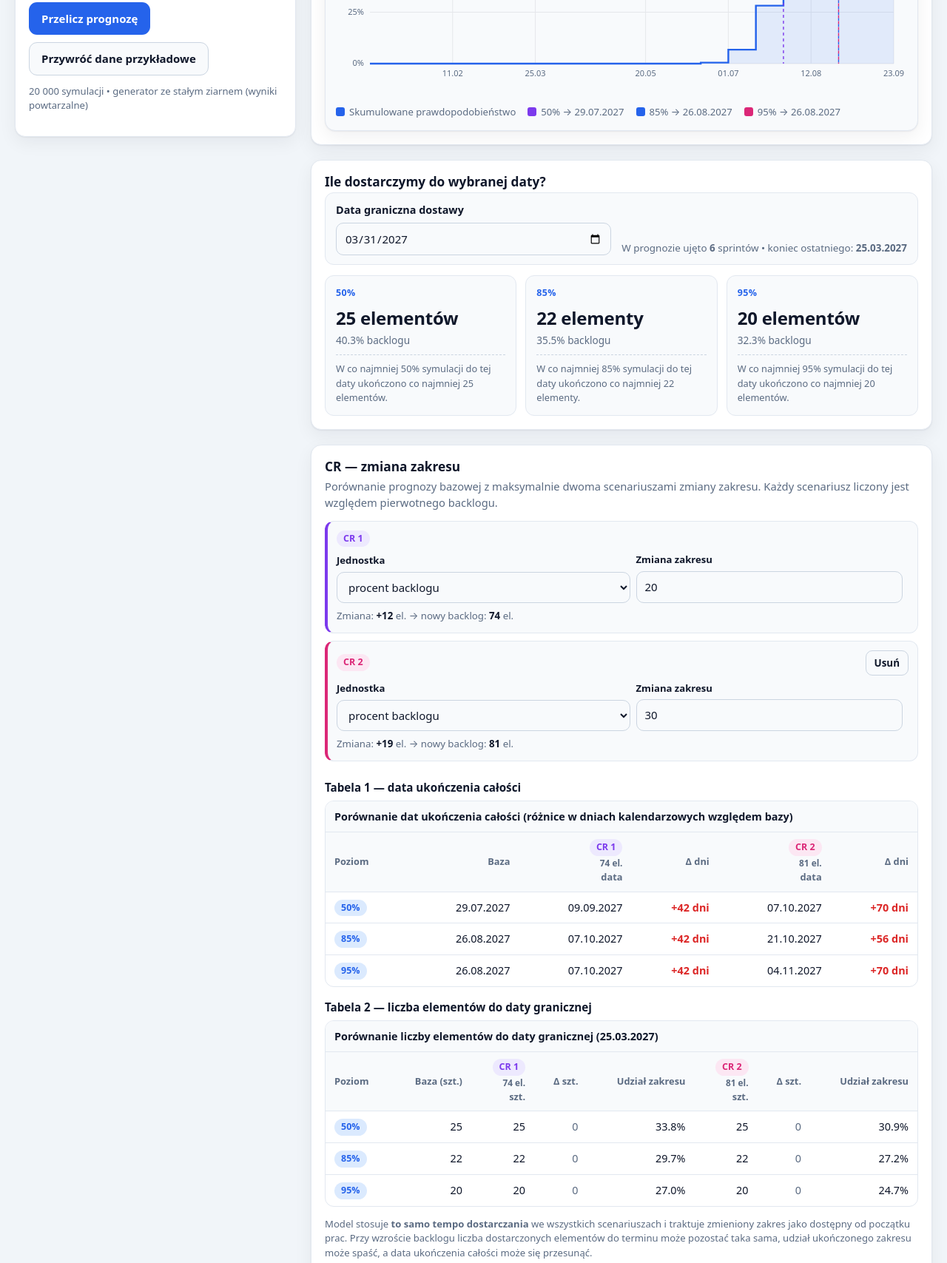
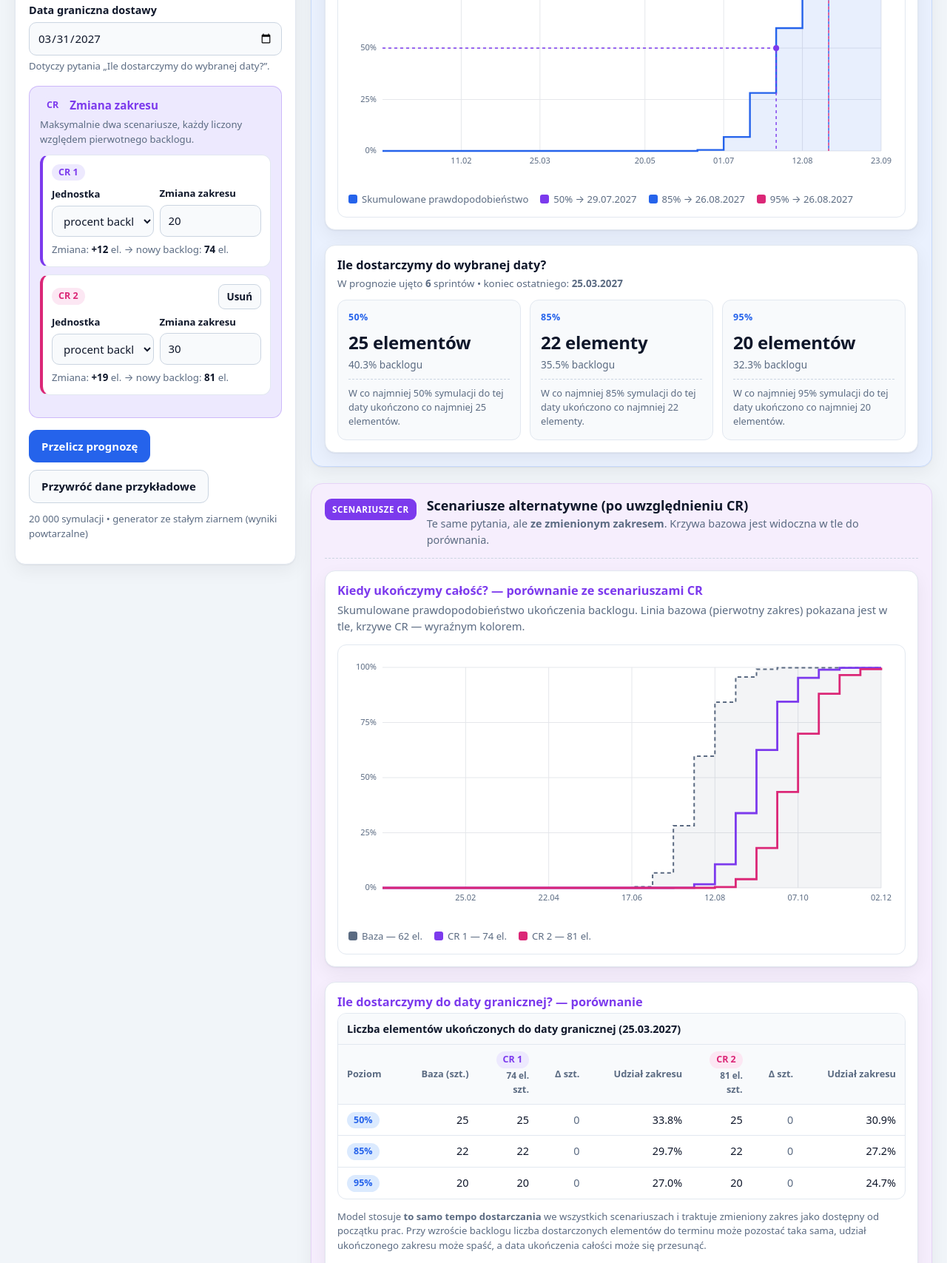
Before and after one commit to Forestinthejungle/MC, a plain HTML site: page index.html in a window 1280 px wide. Shown: the part 679-2386 px from the top of the page at 74% size. Drawn offline with Linux system fonts and the light colour scheme.

Commit message:
Przebuduj układ: strefy baza/CR, wejścia CR i data graniczna w sidebarze
- Data graniczna dostawy i edytory scenariuszy CR przeniesione do lewego panelu
- Prawa strona podzielona na dwie kolorystyczne strefy: Prognoza podstawowa
  (pierwotny backlog) oraz Scenariusze alternatywne (CR)
- Tabela dat ukonczenia zastapiona wykresem skumulowanym z nakladka:
  krzywa bazowa w tle (punkt odniesienia) + wyrazne krzywe CR
- Przerysowanie obu wykresow przy zmianie motywu i rozmiaru okna

Co-Authored-By: Claude Opus 4.8 <noreply@anthropic.com>

```diff
--- a/index.html
+++ b/index.html
@@ -12,6 +12,8 @@
     --ok:#047857; --warn:#b45309; --warn-soft:#fef3c7; --err:#dc2626; --err-soft:#fee2e2;
     --grid:#e5e7eb; --shadow:0 1px 2px rgba(15,23,42,.06),0 8px 24px rgba(15,23,42,.06);
     --radius:14px;
+    --zone-base-bg:#eaf1fe; --zone-base-br:#c7dafc;
+    --zone-cr-bg:#f6eefd; --zone-cr-br:#e6d4f7;
   }
   :root[data-theme="dark"]{
     --bg:#0b1220; --surface:#111827; --surface-2:#0f1626; --text:#e8edf5; --muted:#9fb0c6;
@@ -19,6 +21,8 @@
     --cr1:#a78bfa; --cr1-soft:#241a3d; --cr2:#f472b6; --cr2-soft:#3a1626;
     --ok:#34d399; --warn:#fbbf24; --warn-soft:#3a2d08; --err:#f87171; --err-soft:#3a1414;
     --grid:#1f2a3b; --shadow:0 1px 2px rgba(0,0,0,.4),0 10px 30px rgba(0,0,0,.35);
+    --zone-base-bg:#0e1a2e; --zone-base-br:#1e3350;
+    --zone-cr-bg:#1b1430; --zone-cr-br:#352350;
   }
   *{box-sizing:border-box}
   html,body{margin:0}
@@ -111,8 +115,6 @@
   .banner-stale{background:var(--warn-soft);color:var(--warn);border:1px solid color-mix(in srgb,var(--warn) 30%,transparent)}
   .banner-info{background:var(--accent-soft);color:var(--accent);border:1px solid color-mix(in srgb,var(--accent) 30%,transparent)}
   .banner-err{background:var(--err-soft);color:var(--err);border:1px solid color-mix(in srgb,var(--err) 35%,transparent)}
-  .deadline-box{background:var(--surface-2);border:1px solid var(--border);border-radius:12px;padding:12px 14px;margin-bottom:14px;display:flex;gap:14px;align-items:flex-end;flex-wrap:wrap}
-  .deadline-box .field{margin:0;min-width:200px;flex:1}
   .meta{font-size:.84rem;color:var(--muted);margin:2px 0 12px}
   /* CR scenario editor */
   .cr-scn{border:1px solid var(--border);border-radius:12px;padding:12px;margin-bottom:10px;background:var(--surface-2)}
@@ -123,7 +125,25 @@
   .cr-calc{font-size:.83rem;color:var(--muted);margin-top:8px}
   .cr-calc b{color:var(--text)}
   canvas{display:block;width:100%;height:auto;border-radius:12px}
-  .chart-card{padding:14px}
+  .chart-card{padding:14px;background:var(--surface);border:1px solid var(--border);border-radius:12px;margin-top:14px}
+  .chart-title{font-size:.95rem;margin-bottom:4px}
+  /* strefy: podstawa vs CR */
+  .zone{border-radius:16px;padding:18px;margin-bottom:22px;border:1px solid var(--border);box-shadow:var(--shadow);position:relative}
+  .zone-base{background:var(--zone-base-bg);border-color:var(--zone-base-br)}
+  .zone-cr{background:var(--zone-cr-bg);border-color:var(--zone-cr-br)}
+  .zone-head{display:flex;gap:14px;align-items:flex-start;margin-bottom:16px;padding-bottom:14px;border-bottom:1px dashed var(--border-strong)}
+  .zone-badge{flex:none;font-size:.72rem;font-weight:800;letter-spacing:.05em;padding:6px 10px;border-radius:9px;background:var(--accent);color:#fff;white-space:nowrap;margin-top:2px}
+  .zone-badge.badge-cr{background:var(--cr1)}
+  .zone-title{font-size:1.12rem;font-weight:750}
+  .zone-sub{margin:3px 0 0;color:var(--muted);font-size:.9rem}
+  .zone .section{background:var(--surface);border:1px solid var(--border);border-radius:14px;padding:16px;box-shadow:var(--shadow)}
+  .sec-h{font-size:1.02rem;font-weight:700;margin-bottom:4px}
+  .zone-cr .sec-h{color:var(--cr1)}
+  .sidebar-group{margin-top:16px;padding:14px;border-radius:13px;background:var(--cr1-soft);border:1px solid color-mix(in srgb,var(--cr1) 28%,transparent)}
+  .sidebar-group-head{font-weight:700;font-size:.95rem;margin-bottom:6px;display:flex;align-items:center;color:var(--cr1)}
+  .sidebar-group .cr-scn{background:var(--surface);margin-bottom:10px}
+  .sidebar-group .cr-scn .row{grid-template-columns:1fr 1fr}
+  .sidebar-group .cr-scn .row > div:last-child{display:none}
   details.help{border:1px solid var(--border);border-radius:12px;background:var(--surface);box-shadow:var(--shadow)}
   details.help summary{cursor:pointer;padding:14px 18px;font-weight:650;list-style:none}
   details.help summary::-webkit-details-marker{display:none}
@@ -198,7 +218,26 @@
         <div class="err-msg" hidden></div>
       </div>
 
-      <div class="btn-row">
+      <div class="field" id="f-deadline">
+        <label for="deadline">Data graniczna dostawy</label>
+        <input type="date" id="deadline" value="2027-03-31">
+        <div class="hint">Dotyczy pytania „Ile dostarczymy do wybranej daty?”.</div>
+        <div class="err-msg" hidden></div>
+      </div>
+
+      <div class="sidebar-group" id="f-cr">
+        <div class="sidebar-group-head">
+          <span class="pill pill-cr1" style="margin-right:6px">CR</span> Zmiana zakresu
+        </div>
+        <p class="hint" style="margin:0 0 10px">Maksymalnie dwa scenariusze, każdy liczony względem pierwotnego backlogu.</p>
+        <div id="crEditors"></div>
+        <div class="btn-row" id="crAddRow" style="margin-bottom:6px">
+          <button type="button" class="btn btn-ghost btn-sm" id="crAdd">+ Dodaj drugi scenariusz</button>
+        </div>
+        <div class="banner banner-err" id="crErr" role="alert"></div>
+      </div>
+
+      <div class="btn-row" style="margin-top:16px">
         <button type="submit" class="btn btn-primary" id="recalc">Przelicz prognozę</button>
         <button type="button" class="btn btn-ghost" id="reset">Przywróć dane przykładowe</button>
       </div>
@@ -213,14 +252,24 @@
     </div>
     <div class="banner banner-err" id="globalErr" role="alert" aria-live="assertive"></div>
 
+    <!-- ============ STREFA PODSTAWOWA ============ -->
+    <div class="zone zone-base">
+      <div class="zone-head">
+        <span class="zone-badge">PODSTAWA</span>
+        <div>
+          <h2 class="zone-title">Prognoza podstawowa</h2>
+          <p class="zone-sub">Odpowiedzi dla <b>pierwotnego backlogu</b> (bez zmian zakresu).</p>
+        </div>
+      </div>
+
       <!-- SEKCJA 2 -->
-    <section class="section panel panel-pad" id="sec-completion">
-      <h2>Kiedy ukończymy cały backlog?</h2>
+      <section class="section" id="sec-completion">
+        <h3 class="sec-h">Kiedy ukończymy cały backlog?</h3>
         <p class="lead">Poniżej pokazujemy daty ukończenia wszystkich elementów backlogu przy trzech wybranych poziomach prawdopodobieństwa.</p>
         <div class="cards" id="completionCards"></div>
         <div class="banner banner-info" id="completionMsg" role="status"></div>
-      <div class="panel chart-card" style="margin-top:14px;background:var(--surface-2)">
-        <h3 style="font-size:.95rem;margin-bottom:4px">Skumulowane prawdopodobieństwo ukończenia backlogu</h3>
+        <div class="chart-card">
+          <h4 class="chart-title">Skumulowane prawdopodobieństwo ukończenia backlogu</h4>
           <p class="hint" style="margin-top:0">Oś X: daty zakończenia sprintów · Oś Y: odsetek symulacji, które do danej daty ukończyły cały backlog.</p>
           <canvas id="chart" width="760" height="340" role="img" aria-label="Wykres skumulowanego prawdopodobieństwa ukończenia backlogu w czasie"></canvas>
           <div class="legend" id="chartLegend"></div>
@@ -228,44 +277,47 @@
       </section>
 
       <!-- SEKCJA 3 -->
-    <section class="section panel panel-pad" id="sec-quantity">
-      <h2>Ile dostarczymy do wybranej daty?</h2>
-      <div class="deadline-box">
-        <div class="field" id="f-deadline">
-          <label for="deadline">Data graniczna dostawy</label>
-          <input type="date" id="deadline" value="2027-03-31">
-          <div class="err-msg" hidden></div>
-        </div>
-        <div class="meta" id="deadlineMeta" style="margin:0"></div>
-      </div>
+      <section class="section" id="sec-quantity" style="margin-bottom:0">
+        <h3 class="sec-h">Ile dostarczymy do wybranej daty?</h3>
+        <div class="meta" id="deadlineMeta"></div>
         <div class="cards" id="quantityCards"></div>
         <div class="banner banner-info" id="quantityMsg" role="status"></div>
       </section>
-
-    <!-- SEKCJA 4 -->
-    <section class="section panel panel-pad" id="sec-cr">
-      <h2>CR — zmiana zakresu</h2>
-      <p class="lead">Porównanie prognozy bazowej z maksymalnie dwoma scenariuszami zmiany zakresu. Każdy scenariusz liczony jest względem pierwotnego backlogu.</p>
-
-      <div id="crEditors"></div>
-      <div class="btn-row" id="crAddRow" style="margin-bottom:16px">
-        <button type="button" class="btn btn-ghost btn-sm" id="crAdd">+ Dodaj drugi scenariusz</button>
     </div>
 
-      <div class="banner banner-err" id="crErr" role="alert"></div>
+    <!-- ============ STREFA SCENARIUSZY CR ============ -->
+    <div class="zone zone-cr" id="zone-cr">
+      <div class="zone-head">
+        <span class="zone-badge badge-cr">SCENARIUSZE CR</span>
+        <div>
+          <h2 class="zone-title">Scenariusze alternatywne (po uwzględnieniu CR)</h2>
+          <p class="zone-sub">Te same pytania, ale <b>ze zmienionym zakresem</b>. Krzywa bazowa jest widoczna w tle do porównania.</p>
+        </div>
+      </div>
 
-      <h3 style="font-size:.95rem;margin:14px 0 8px">Tabela 1 — data ukończenia całości</h3>
-      <div class="tbl-wrap"><table id="crTable1"></table></div>
+      <div class="banner banner-info" id="crNoneMsg" role="status"></div>
 
-      <h3 style="font-size:.95rem;margin:18px 0 8px">Tabela 2 — liczba elementów do daty granicznej</h3>
+      <!-- CR: wykres skumulowany (baza w tle + CR) -->
+      <section class="section" id="sec-cr-chart">
+        <h3 class="sec-h">Kiedy ukończymy całość? — porównanie ze scenariuszami CR</h3>
+        <p class="lead">Skumulowane prawdopodobieństwo ukończenia backlogu. Linia bazowa (pierwotny zakres) pokazana jest w tle, krzywe CR — wyraźnym kolorem.</p>
+        <div class="chart-card">
+          <canvas id="crChart" width="760" height="360" role="img" aria-label="Porównanie skumulowanego prawdopodobieństwa ukończenia backlogu: baza i scenariusze CR"></canvas>
+          <div class="legend" id="crChartLegend"></div>
+        </div>
+      </section>
+
+      <!-- CR: tabela liczby elementów -->
+      <section class="section" id="sec-cr-table" style="margin-bottom:0">
+        <h3 class="sec-h">Ile dostarczymy do daty granicznej? — porównanie</h3>
         <div class="tbl-wrap"><table id="crTable2"></table></div>
-
         <p class="hint" style="margin-top:14px">
           Model stosuje <b>to samo tempo dostarczania</b> we wszystkich scenariuszach i traktuje zmieniony zakres jako dostępny od początku prac.
           Przy wzroście backlogu liczba dostarczonych elementów do terminu może pozostać taka sama, udział ukończonego zakresu może spaść,
           a data ukończenia całości może się przesunąć.
         </p>
       </section>
+    </div>
 
     <!-- SEKCJA POMOCY -->
     <details class="help" id="help">
@@ -612,8 +664,8 @@ function render(model, data){
   else if(base.allZeros){ qmsg.textContent='Historia z samymi zerami — prognozowana liczba dostarczonych elementów wynosi 0.'; qmsg.classList.add('show'); }
   else qmsg.classList.remove('show');
 
-  // ---- SEKCJA 4: CR ----
-  renderCrTables(model, data);
+  // ---- STREFA CR ----
+  renderCrSection(model, data);
 
   // limit zabezpieczający
   const ge=$('globalErr');
@@ -621,34 +673,20 @@ function render(model, data){
   else ge.classList.remove('show');
 }
 
-function renderCrTables(model, data){
+function renderCrSection(model, data){
   const probsPct=data.probsPct;
   const base=model.results[0];
   const crs=model.results.slice(1); // aktywne scenariusze (już policzone)
-  const t1=$('crTable1'), t2=$('crTable2');
+  const noneMsg=$('crNoneMsg'); noneMsg.className='banner banner-info';
+  if(crs.length===0){ noneMsg.textContent='Brak aktywnych scenariuszy CR. Dodaj scenariusz zmiany zakresu w panelu po lewej, aby porównać go z prognozą podstawową.'; noneMsg.classList.add('show'); }
+  else noneMsg.classList.remove('show');
 
-  // Nagłówki
-  let head1='<caption>Porównanie dat ukończenia całości (różnice w dniach kalendarzowych względem bazy)</caption><thead><tr><th>Poziom</th><th>Baza</th>';
-  crs.forEach((r,i)=>{ head1+='<th>'+scnPill(r,i)+'<br>data</th><th>Δ dni</th>'; });
-  head1+='</tr></thead>';
-  let body1='<tbody>';
-  probsPct.forEach((pct,idx)=>{
-    body1+='<tr><td><span class="pill pill-base">'+pct+'%</span></td>';
-    const b=base.completion[idx];
-    body1+='<td>'+(b.noDate?'—':fmtDate(b.dateMs))+'</td>';
-    crs.forEach((r)=>{
-      const c=r.completion[idx];
-      let dateTxt=c.noDate?'—':fmtDate(c.dateMs);
-      let diffTxt='—';
-      if(!b.noDate && !c.noDate){ const d=daysBetween(b.dateMs,c.dateMs); diffTxt=deltaSpan(d,'dni'); }
-      body1+='<td>'+dateTxt+'</td><td>'+diffTxt+'</td>';
-    });
-    body1+='</tr>';
-  });
-  body1+='</tbody>';
-  t1.innerHTML=head1+body1;
+  // Wykres nakładkowy (baza w tle + scenariusze CR)
+  drawCRChart(model, data);
 
-  let head2='<caption>Porównanie liczby elementów do daty granicznej ('+(model.K>0?fmtDate(model.lastEndMs):'brak sprintów')+')</caption><thead><tr><th>Poziom</th><th>Baza (szt.)</th>';
+  // Tabela: liczba elementów do daty granicznej
+  const t2=$('crTable2');
+  let head2='<caption>Liczba elementów ukończonych do daty granicznej ('+(model.K>0?fmtDate(model.lastEndMs):'brak sprintów')+')</caption><thead><tr><th>Poziom</th><th>Baza (szt.)</th>';
   crs.forEach((r,i)=>{ head2+='<th>'+scnPill(r,i)+'<br>szt.</th><th>Δ szt.</th><th>Udział zakresu</th>'; });
   head2+='</tr></thead>';
   let body2='<tbody>';
@@ -666,6 +704,54 @@ function renderCrTables(model, data){
   });
   body2+='</tbody>';
   t2.innerHTML=head2+body2;
+}
+
+function drawCRChart(model, data){
+  const canvas=$('crChart'); const col=themeColors(); const legend=$('crChartLegend');
+  const probsPct=data.probsPct;
+  const dpr=window.devicePixelRatio||1; const cssW=canvas.clientWidth||760; const cssH=360;
+  canvas.width=cssW*dpr; canvas.height=cssH*dpr; canvas.style.height=cssH+'px';
+  const ctx=canvas.getContext('2d'); ctx.setTransform(dpr,0,0,dpr,0,0); ctx.clearRect(0,0,cssW,cssH);
+  const base=model.results[0];
+  if(!base.chart){
+    ctx.fillStyle=col.muted; ctx.font='14px system-ui'; ctx.textAlign='center';
+    ctx.fillText(base.emptyBacklog?'Backlog pusty — brak danych do wykresu':'Brak prognozowanej krzywej ukończenia', cssW/2, cssH/2);
+    legend.innerHTML=''; return;
+  }
+  // wspólny zakres osi X (najdłuższy scenariusz)
+  let maxS=base.chart.maxSprint;
+  model.results.forEach(r=>{ if(r.chart&&r.chart.maxSprint>maxS) maxS=r.chart.maxSprint; });
+  const padL=46,padR=18,padT=16,padB=46; const W=cssW-padL-padR, Hh=cssH-padT-padB;
+  const xOf=s=>padL+(maxS<=1?0:s/maxS*W); const yOf=f=>padT+(1-f)*Hh;
+
+  // siatka Y
+  ctx.strokeStyle=col.grid; ctx.fillStyle=col.muted; ctx.lineWidth=1; ctx.font='11px system-ui';
+  ctx.textAlign='right'; ctx.textBaseline='middle';
+  for(let i=0;i<=4;i++){ const f=i/4,y=yOf(f); ctx.beginPath(); ctx.moveTo(padL,y); ctx.lineTo(padL+W,y); ctx.stroke(); ctx.fillText(Math.round(f*100)+'%',padL-8,y); }
+  // oś X: daty
+  ctx.textAlign='center'; ctx.textBaseline='top';
+  const ticks=Math.min(6,maxS);
+  for(let i=0;i<=ticks;i++){ const s=Math.round(i/ticks*maxS); if(s<1) continue; const x=xOf(s); const dateMs=sprintEnd(data.startMs,s,data.len);
+    ctx.strokeStyle=col.grid; ctx.beginPath(); ctx.moveTo(x,padT); ctx.lineTo(x,padT+Hh); ctx.stroke();
+    ctx.fillStyle=col.muted; ctx.fillText(fmtDate(dateMs).slice(0,5),x,padT+Hh+8); }
+
+  function curve(r,color,width,dash,fill){
+    const pts=r.chart.points; ctx.strokeStyle=color; ctx.lineWidth=width; ctx.setLineDash(dash||[]);
+    ctx.beginPath(); ctx.moveTo(xOf(0),yOf(0)); let prevY=yOf(0);
+    pts.forEach(p=>{ const x=xOf(p.sprint),y=yOf(p.frac); ctx.lineTo(x,prevY); ctx.lineTo(x,y); prevY=y; });
+    ctx.lineTo(xOf(maxS),prevY); ctx.stroke(); ctx.setLineDash([]);
+    if(fill){ ctx.lineTo(xOf(maxS),yOf(0)); ctx.closePath(); ctx.globalAlpha=.07; ctx.fillStyle=color; ctx.fill(); ctx.globalAlpha=1; }
+  }
+  // baza w tle — przygaszona, przerywana, z wypełnieniem (punkt odniesienia)
+  curve(base, col.muted, 2, [5,4], true);
+  // scenariusze CR — wyraźne kolory
+  model.results.forEach((r,i)=>{ if(i===0||!r.chart) return; const color=i===1?col.cr1:col.cr2; curve(r,color,2.8,[]); });
+
+  // legenda
+  let lg='<span><i style="background:'+col.muted+'"></i>Baza — '+base.backlog+' el.</span>';
+  model.results.forEach((r,i)=>{ if(i===0) return; const color=i===1?col.cr1:col.cr2;
+    lg+='<span><i style="background:'+color+'"></i>'+r.label.replace('Scenariusz ','')+' — '+r.backlog+' el.'+(r.chart?'':' (natychmiast / brak krzywej)')+'</span>'; });
+  legend.innerHTML=lg;
 }
 
 function scnPill(r,i){
@@ -833,12 +919,17 @@ function resetDefaults(){
   recalc();
 }
 
+function redrawCharts(){
+  if(!lastModel || !lastModel._data) return;
+  drawChart(lastModel.results[0], lastModel._data.probsPct);
+  drawCRChart(lastModel, lastModel._data);
+}
 /* ---- MOTYW ---- */
 function applyTheme(t){
   document.documentElement.setAttribute('data-theme',t);
   $('themeLight').setAttribute('aria-pressed', t==='light');
   $('themeDark').setAttribute('aria-pressed', t==='dark');
-  if(lastModel && lastModel._data) drawChart(lastModel.results[0], lastModel._data.probsPct);
+  redrawCharts();
 }
 function initTheme(){
   let t=null;
@@ -870,7 +961,7 @@ function init(){
 
   renderCrEditors();
   updateHistoryHint();
-  window.addEventListener('resize',()=>{ if(lastModel&&lastModel._data) drawChart(lastModel.results[0],lastModel._data.probsPct); });
+  let rT; window.addEventListener('resize',()=>{ clearTimeout(rT); rT=setTimeout(redrawCharts,120); });
 
   // pierwsze otwarcie: gotowe wyniki dla przykładu
   recalc();
```
Lines whose indentation alone changed are shown as unchanged.
